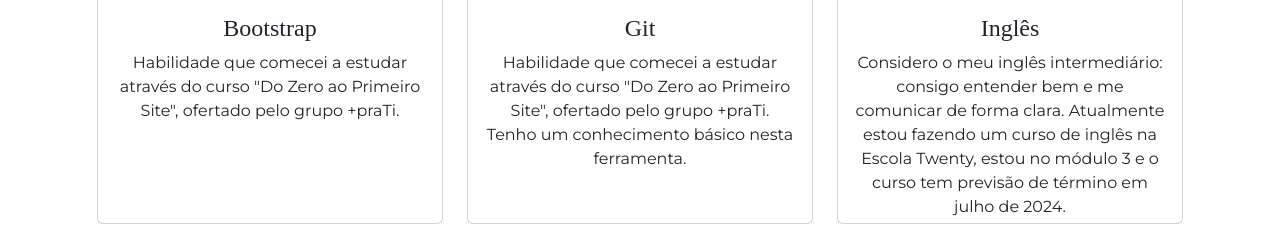
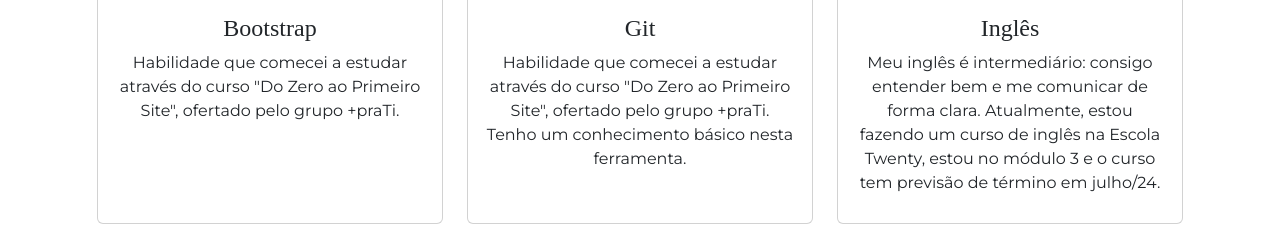
Before and after one commit to manddaa/amandadeoliveira, a plain HTML site: page index.html in a window 1280 px wide. Shown: the part 2207-2458 px from the top of the page. Drawn offline with nearby package versions, Linux system fonts and the light colour scheme; a web font is replaced by a local one.

Commit message:
ajuste de texto

```diff
--- a/index.html
+++ b/index.html
@@ -144,7 +144,7 @@
 						<div class="card-body">
 							<i class="fa-solid fa-book servicesIcon"></i>
 							<h4 class="card-title mt-3"> Inglês </h4>
-							<p class="card-text"> Considero o meu inglês intermediário: consigo entender bem e me comunicar de forma clara. Atualmente estou fazendo um curso de inglês na Escola Twenty, estou no módulo 3 e o curso tem previsão de término em julho de 2024. </p>
+							<p class="card-text"> Meu inglês é intermediário: consigo entender bem e me comunicar de forma clara. Atualmente, estou fazendo um curso de inglês na Escola Twenty, estou no módulo 3 e o curso tem previsão de término em julho/24. </p>
 						</div>
 					</div>
 				</div>
```
